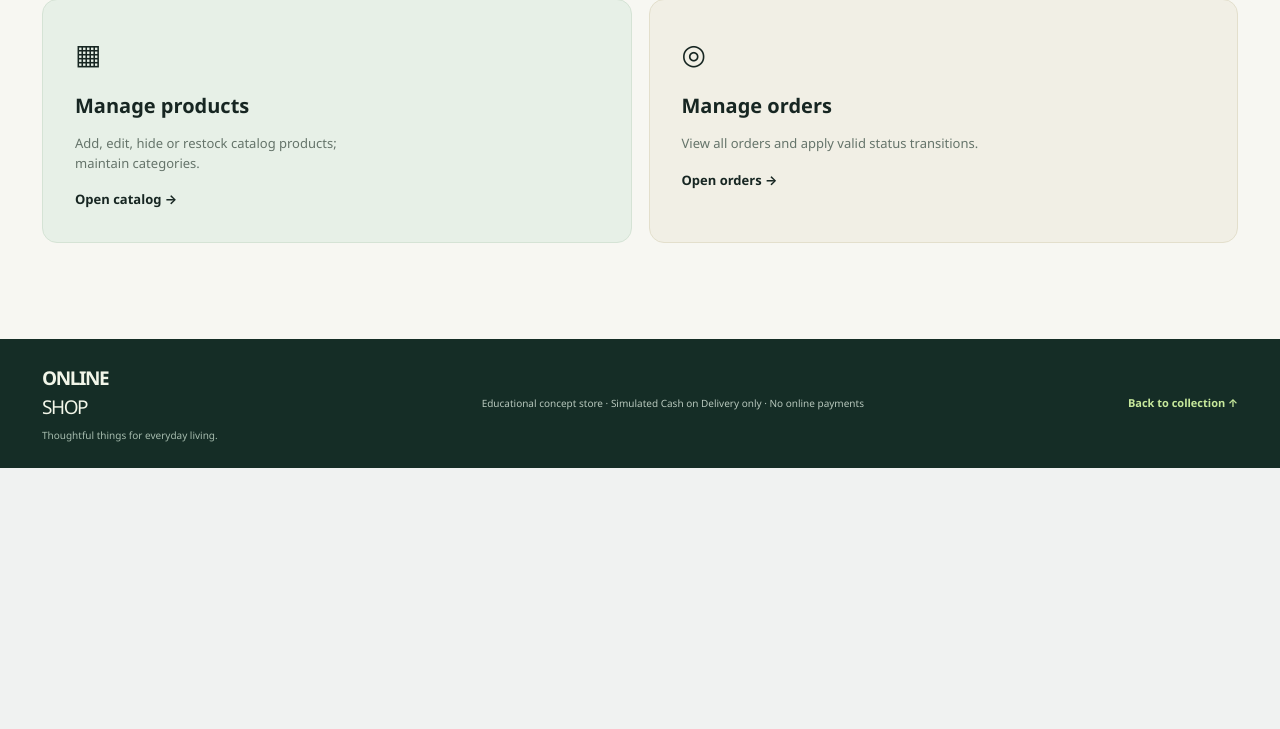
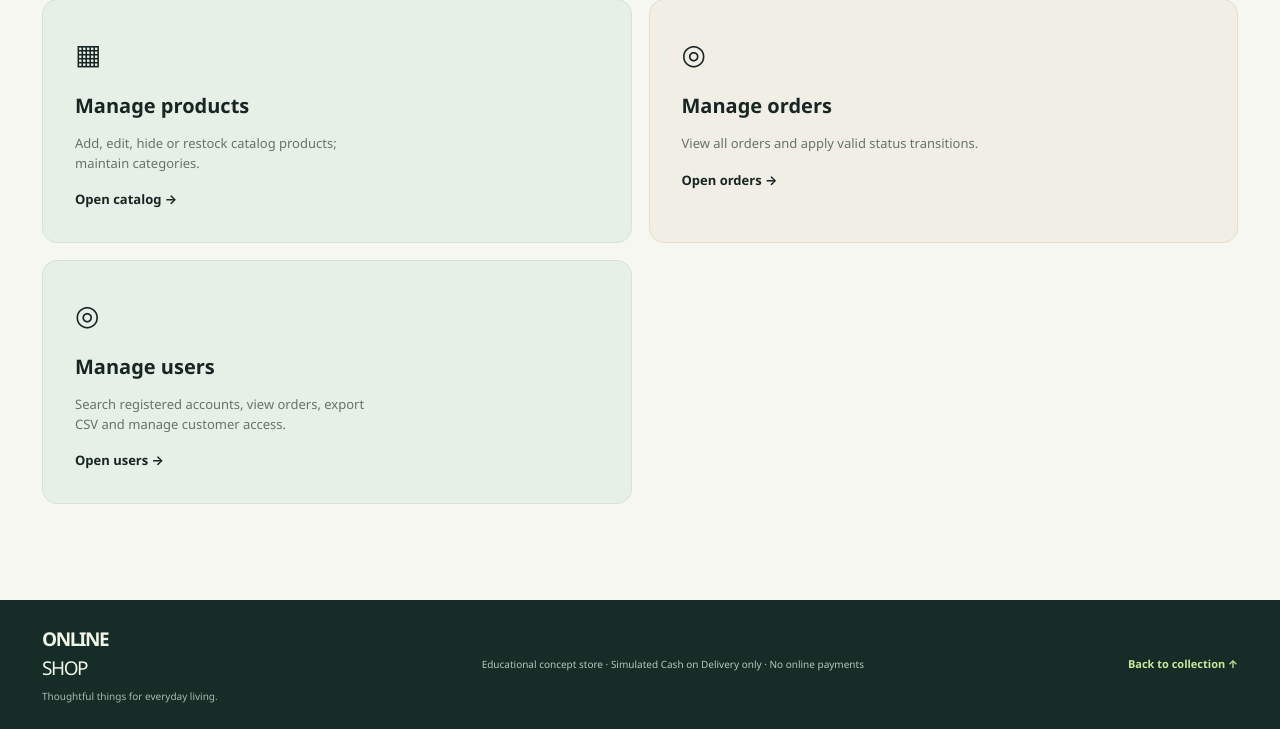
Before and after one commit to yassirhajji835-lang/Online-Shopping-System, a FastAPI app: template templates/admin.html in a window 1280 px wide. Shown: the part 579-1308 px from the top of the page. Before the commit the page ends 1047 px from the top, so only its background shows below. Run offline with FastAPI, Linux system fonts and the light colour scheme; the template is opened without the code that fills it: most values are stand-ins (such as "Sample title", 1, 10 or a date in 2020).

Commit message:
Integrate and document user management

```diff
--- a/templates/admin.html
+++ b/templates/admin.html
@@ -1 +1 @@
-{% extends 'base.html' %}{% block title %}Admin dashboard{% endblock %}{% block content %}<div class="pagehead"><span class="eyebrow muted">MANAGEMENT PORTAL</span><h1>Administrator dashboard</h1><p>Overview of store data and the tasks available to administrators.</p></div><div class="stats"><div class="stat"><span>Products</span><strong>{{totals.products}}</strong><small>Catalog entries</small></div><div class="stat"><span>Orders</span><strong>{{totals.orders}}</strong><small>All orders</small></div><div class="stat"><span>Pending</span><strong>{{totals.pending}}</strong><small>Awaiting confirmation</small></div><div class="stat"><span>Customers</span><strong>{{totals.customers}}</strong><small>Registered users</small></div></div><div class="admin-actions"><a href="/admin/products" class="actioncard"><span class="actionicon">▦</span><h3>Manage products</h3><p>Add, edit, hide or restock catalog products; maintain categories.</p><span>Open catalog →</span></a><a href="/admin/orders" class="actioncard"><span class="actionicon">◎</span><h3>Manage orders</h3><p>View all orders and apply valid status transitions.</p><span>Open orders →</span></a></div>{% endblock %}
+{% extends 'base.html' %}{% block title %}Admin dashboard{% endblock %}{% block content %}<div class="pagehead"><span class="eyebrow muted">MANAGEMENT PORTAL</span><h1>Administrator dashboard</h1><p>Overview of store data and the tasks available to administrators.</p></div><div class="stats"><div class="stat"><span>Products</span><strong>{{totals.products}}</strong><small>Catalog entries</small></div><div class="stat"><span>Orders</span><strong>{{totals.orders}}</strong><small>All orders</small></div><div class="stat"><span>Pending</span><strong>{{totals.pending}}</strong><small>Awaiting confirmation</small></div><div class="stat"><span>Customers</span><strong>{{totals.customers}}</strong><small>Registered users</small></div></div><div class="admin-actions"><a href="/admin/products" class="actioncard"><span class="actionicon">▦</span><h3>Manage products</h3><p>Add, edit, hide or restock catalog products; maintain categories.</p><span>Open catalog →</span></a><a href="/admin/orders" class="actioncard"><span class="actionicon">◎</span><h3>Manage orders</h3><p>View all orders and apply valid status transitions.</p><span>Open orders →</span></a><a href="/admin/users" class="actioncard"><span class="actionicon">◎</span><h3>Manage users</h3><p>Search registered accounts, view orders, export CSV and manage customer access.</p><span>Open users →</span></a></div>{% endblock %}
```
